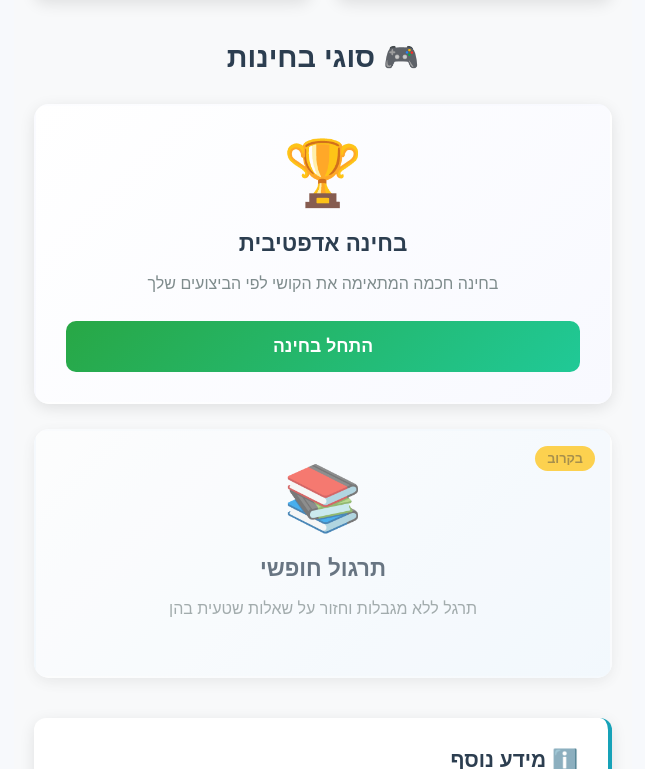
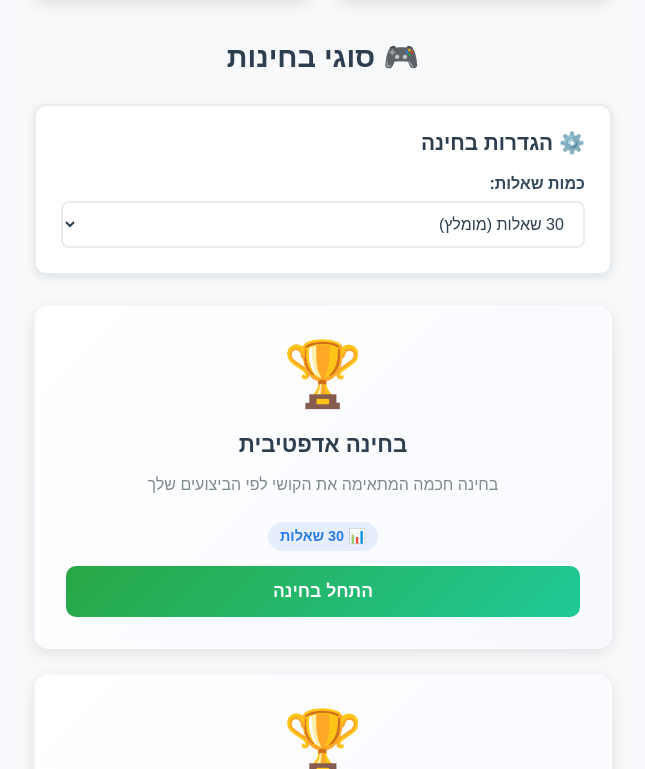
Before and after one commit to YasharPa/Neda, a React (Vite) app: page /practice/driving in a window 1280 px wide. Shown: the part 851-1620 px from the top of the page, without its empty margins (317-962 px from the left). Built offline with nearby package versions, Linux system fonts and the light colour scheme; no server answers.

Commit message:
adding max question componnent

```diff
--- a/src/components/DrivingQuiz.jsx
+++ b/src/components/DrivingQuiz.jsx
@@ -3,7 +3,12 @@ import { drivingAPI } from "../lib/supabaseClient";
 import LoadingSpinner from "./LoadingSpinner";
 import "../styles/DrivingQuiz.css";
 
-const DrivingQuiz = ({ translate, language = "he" }) => {
+const DrivingQuiz = ({
+  translate,
+  language = "he",
+  maxQuestions = 30,
+  onBack,
+}) => {
   const [questions, setQuestions] = useState([]);
   const [currentQuestion, setCurrentQuestion] = useState(null);
   const [selectedAnswer, setSelectedAnswer] = useState(null);
@@ -14,6 +19,7 @@ const DrivingQuiz = ({ translate, language = "he" }) => {
   const [error, setError] = useState(null);
   const [sessionId] = useState(() => crypto.randomUUID());
   const [startTime, setStartTime] = useState(null);
+  const [currentQuestionIndex, setCurrentQuestionIndex] = useState(0);
   const [stats, setStats] = useState({
     correct: 0,
     incorrect: 0,
@@ -22,7 +28,17 @@ const DrivingQuiz = ({ translate, language = "he" }) => {
 
   useEffect(() => {
     loadQuestions();
-  }, []);
+  }, [maxQuestions]);
+
+  //Fisher-Yates Shuffle
+  const shuffleArray = (array) => {
+    const shuffled = [...array];
+    for (let i = shuffled.length - 1; i > 0; i--) {
+      const j = Math.floor(Math.random() * (i + 1));
+      [shuffled[i], shuffled[j]] = [shuffled[j], shuffled[i]];
+    }
+    return shuffled;
+  };
 
   const loadQuestions = async () => {
     setLoading(true);
@@ -37,8 +53,23 @@ const DrivingQuiz = ({ translate, language = "he" }) => {
       }
 
       if (data && data.length > 0) {
-        setQuestions(data);
-        await loadNextQuestion(data, []);
+        // ערבוב השאלות
+        const shuffledQuestions = shuffleArray(data);
+
+        // הגבלת כמות השאלות
+        const limitedQuestions =
+          maxQuestions > 0 && maxQuestions < shuffledQuestions.length
+            ? shuffledQuestions.slice(0, maxQuestions)
+            : shuffledQuestions;
+
+        setQuestions(limitedQuestions);
+
+        // התחלה עם השאלה הראשונה
+        if (limitedQuestions.length > 0) {
+          setCurrentQuestion(limitedQuestions[0]);
+          setCurrentQuestionIndex(0);
+          setStartTime(Date.now());
+        }
       } else {
         setError(translate.driving.quiz.noQuestions);
       }
@@ -50,50 +81,18 @@ const DrivingQuiz = ({ translate, language = "he" }) => {
     }
   };
 
-  // טעינת השאלה הבאה עם אלגוריתם חכם
-  const loadNextQuestion = async (
-    questionsData = questions,
-    answeredQuestions = userAnswers
-  ) => {
-    const answeredIds = answeredQuestions.map((a) => a.questionId);
+  // טעינת השאלה הבאה
+  const loadNextQuestion = () => {
+    const nextIndex = currentQuestionIndex + 1;
 
-    if (answeredIds.length >= questionsData.length) {
+    if (nextIndex >= questions.length) {
       setQuizComplete(true);
       return;
     }
 
-    // אם זו השאלה הראשונה
-    if (answeredIds.length === 0) {
-      const firstQuestion = questionsData[0];
-      setCurrentQuestion(firstQuestion);
-      setStartTime(Date.now());
-      return;
-    }
-
-    try {
-      // שימוש באלגוריתם החכם
-      const { data: nextQuestion, error } =
-        await drivingAPI.getSmartNextQuestion(answeredIds);
-
-      if (error || !nextQuestion) {
-        // fallback לשאלה רנדומלית
-        const availableQuestions = questionsData.filter(
-          (q) => !answeredIds.includes(q.id)
-        );
-        if (availableQuestions.length > 0) {
-          const randomIndex = Math.floor(
-            Math.random() * availableQuestions.length
-          );
-          setCurrentQuestion(availableQuestions[randomIndex]);
-        }
-      } else {
-        setCurrentQuestion(nextQuestion);
-      }
-
-      setStartTime(Date.now());
-    } catch (error) {
-      console.error("Error loading next question:", error);
-    }
+    setCurrentQuestion(questions[nextIndex]);
+    setCurrentQuestionIndex(nextIndex);
+    setStartTime(Date.now());
   };
 
   const handleAnswerSelect = async (answerIndex) => {
@@ -151,10 +150,10 @@ const DrivingQuiz = ({ translate, language = "he" }) => {
     });
   };
 
-  const handleNextQuestion = async () => {
+  const handleNextQuestion = () => {
     setSelectedAnswer(null);
     setShowResult(false);
-    await loadNextQuestion(questions, userAnswers);
+    loadNextQuestion();
   };
 
   const resetQuiz = () => {
@@ -164,6 +163,7 @@ const DrivingQuiz = ({ translate, language = "he" }) => {
     setUserAnswers([]);
     setQuizComplete(false);
     setError(null);
+    setCurrentQuestionIndex(0);
     setStats({
       correct: 0,
       incorrect: 0,
@@ -197,7 +197,7 @@ const DrivingQuiz = ({ translate, language = "he" }) => {
   if (error) {
     return (
       <div className="error-container">
-        <h2>😔 {translate.loadingError}</h2>
+        <h2>😔 שגיאה בטעינה</h2>
         <p>{error}</p>
         <button className="retry-btn" onClick={loadQuestions}>
           🔄 {language === "he" ? "נסה שוב" : "دوباره امتحان کن"}
@@ -230,6 +230,11 @@ const DrivingQuiz = ({ translate, language = "he" }) => {
       <div className="quiz-complete">
         <div className="completion-header">
           <h2>🎉 {translate.driving.quiz.quizComplete}</h2>
+          <div className="quiz-summary">
+            <div className="summary-info">
+              📊 השלמת {questions.length} שאלות
+            </div>
+          </div>
           <div className="final-score">
             <span className="score-percentage">{successRate}%</span>
             <span className="score-details">
@@ -239,7 +244,7 @@ const DrivingQuiz = ({ translate, language = "he" }) => {
         </div>
 
         <div className="stats-breakdown">
-          <h3>📊 {translate.quiz.categoryBreakdown}</h3>
+          <h3>📊 פירוט לפי נושאים</h3>
           {Object.entries(stats.byCategory).map(([category, categoryStats]) => {
             const rate =
               categoryStats.total > 0
@@ -266,6 +271,11 @@ const DrivingQuiz = ({ translate, language = "he" }) => {
           <button className="restart-btn" onClick={resetQuiz}>
             🔄 {translate.driving.quiz.restartQuiz}
           </button>
+          {onBack && (
+            <button className="back-to-menu-btn" onClick={onBack}>
+              ← {translate.driving.backToMenu}
+            </button>
+          )}
         </div>
       </div>
     );
@@ -273,12 +283,17 @@ const DrivingQuiz = ({ translate, language = "he" }) => {
 
   const questionContent = getQuestionContent(currentQuestion);
   if (!questionContent) {
-    return <LoadingSpinner message={translate.driving.quiz.loading} />;
+    return (
+      <LoadingSpinner
+        translate={translate}
+        message={translate.driving.quiz.loading}
+      />
+    );
   }
 
   const progress =
     questions.length > 0
-      ? ((userAnswers.length + 1) / questions.length) * 100
+      ? ((currentQuestionIndex + 1) / questions.length) * 100
       : 0;
 
   return (
@@ -292,7 +307,7 @@ const DrivingQuiz = ({ translate, language = "he" }) => {
           ></div>
         </div>
         <span className="progress-text">
-          {translate.driving.quiz.question} {userAnswers.length + 1}{" "}
+          {translate.driving.quiz.question} {currentQuestionIndex + 1}{" "}
           {translate.driving.quiz.of} {questions.length}
         </span>
       </div>
@@ -383,7 +398,7 @@ const DrivingQuiz = ({ translate, language = "he" }) => {
             </div>
 
             <button className="next-btn" onClick={handleNextQuestion}>
-              {userAnswers.length >= questions.length - 1
+              {currentQuestionIndex >= questions.length - 1
                 ? `🏁 ${translate.driving.quiz.finishQuiz}`
                 : `➡️ ${translate.driving.quiz.nextQuestion}`}
             </button>
--- a/src/pages/DrivingPage.jsx
+++ b/src/pages/DrivingPage.jsx
@@ -4,6 +4,7 @@ import "../styles/DrivingPage.css";
 
 const DrivingPage = ({ translate, language = "he" }) => {
   const [showQuiz, setShowQuiz] = useState(false);
+  const [questionCount, setQuestionCount] = useState(30); // Default to 30 questions
 
   if (showQuiz) {
     return (
@@ -14,7 +15,11 @@ const DrivingPage = ({ translate, language = "he" }) => {
           </button>
           <h1>🚗 {translate.driving.title}</h1>
         </div>
-        <DrivingQuiz translate={translate} language={language} />
+        <DrivingQuiz
+          translate={translate}
+          language={language}
+          maxQuestions={questionCount}
+        />
       </div>
     );
   }
@@ -55,6 +60,50 @@ const DrivingPage = ({ translate, language = "he" }) => {
 
         <div className="quiz-types">
           <h2>🎮 {translate.driving.quizTypes.title}</h2>
+          {/* בחירת כמות שאלות */}
+          <div className="quiz-settings">
+            <h3>⚙️ הגדרות בחינה</h3>
+            <div className="settings-grid">
+              <div className="setting-item">
+                <label htmlFor="questionCount">כמות שאלות:</label>
+                <select
+                  id="questionCount"
+                  value={questionCount}
+                  onChange={(e) => setQuestionCount(parseInt(e.target.value))}
+                  className="question-count-select"
+                >
+                  <option value={10}>10 שאלות</option>
+                  <option value={20}>20 שאלות</option>
+                  <option value={30}>30 שאלות (מומלץ)</option>
+                  <option value={50}>50 שאלות</option>
+                  <option value={0}>כל השאלות</option>
+                </select>
+              </div>
+            </div>
+          </div>
+
+          <div className="quiz-options">
+            <div
+              className="quiz-option main-quiz"
+              onClick={() => setShowQuiz(true)}
+            >
+              <div className="quiz-icon">🏆</div>
+              <div className="quiz-content">
+                <h3>{translate.driving.quizTypes.adaptive}</h3>
+                <p>{translate.driving.quizTypes.adaptiveDesc}</p>
+                <div className="quiz-info">
+                  <span className="quiz-count">
+                    📊{" "}
+                    {questionCount === 0
+                      ? "כל השאלות"
+                      : `${questionCount} שאלות`}
+                  </span>
+                </div>
+                <button className="start-quiz-btn">
+                  {translate.driving.startQuiz}
+                </button>
+              </div>
+            </div>
 
             <div className="quiz-options">
               <div
@@ -96,6 +145,7 @@ const DrivingPage = ({ translate, language = "he" }) => {
           </div>
         </div>
       </div>
+    </div>
   );
 };
 
--- a/src/styles/DrivingPage.css
+++ b/src/styles/DrivingPage.css
@@ -377,3 +377,74 @@
     font-size: 1.5em;
   }
 }
+
+/* quiz settings */
+.quiz-settings {
+  background: white;
+  border-radius: 12px;
+  padding: 25px;
+  margin-bottom: 30px;
+  box-shadow: 0 2px 10px rgba(0, 0, 0, 0.1);
+  border: 2px solid #e9ecef;
+}
+
+.quiz-settings h3 {
+  margin: 0 0 20px 0;
+  color: #2c3e50;
+  font-size: 1.3em;
+  font-weight: 600;
+}
+
+.settings-grid {
+  display: grid;
+  grid-template-columns: repeat(auto-fit, minmax(200px, 1fr));
+  gap: 20px;
+}
+
+.setting-item {
+  display: flex;
+  flex-direction: column;
+  gap: 8px;
+}
+
+.setting-item label {
+  font-weight: 600;
+  color: #34495e;
+  font-size: 1em;
+}
+
+.question-count-select {
+  padding: 12px 15px;
+  border: 2px solid #e9ecef;
+  border-radius: 8px;
+  font-size: 1em;
+  background: white;
+  color: #2c3e50;
+  cursor: pointer;
+  transition: all 0.2s ease;
+}
+
+.question-count-select:focus {
+  outline: none;
+  border-color: #2a7ae4;
+  box-shadow: 0 0 0 3px rgba(42, 122, 228, 0.1);
+}
+
+.question-count-select:hover {
+  border-color: #adb5bd;
+}
+
+.quiz-info {
+  display: flex;
+  justify-content: center;
+  margin: 15px 0;
+}
+
+.quiz-count {
+  background: rgba(42, 122, 228, 0.1);
+  color: #2a7ae4;
+  padding: 6px 12px;
+  border-radius: 20px;
+  font-size: 0.9em;
+  font-weight: 600;
+}
```
Lines whose indentation alone changed are shown as unchanged.
